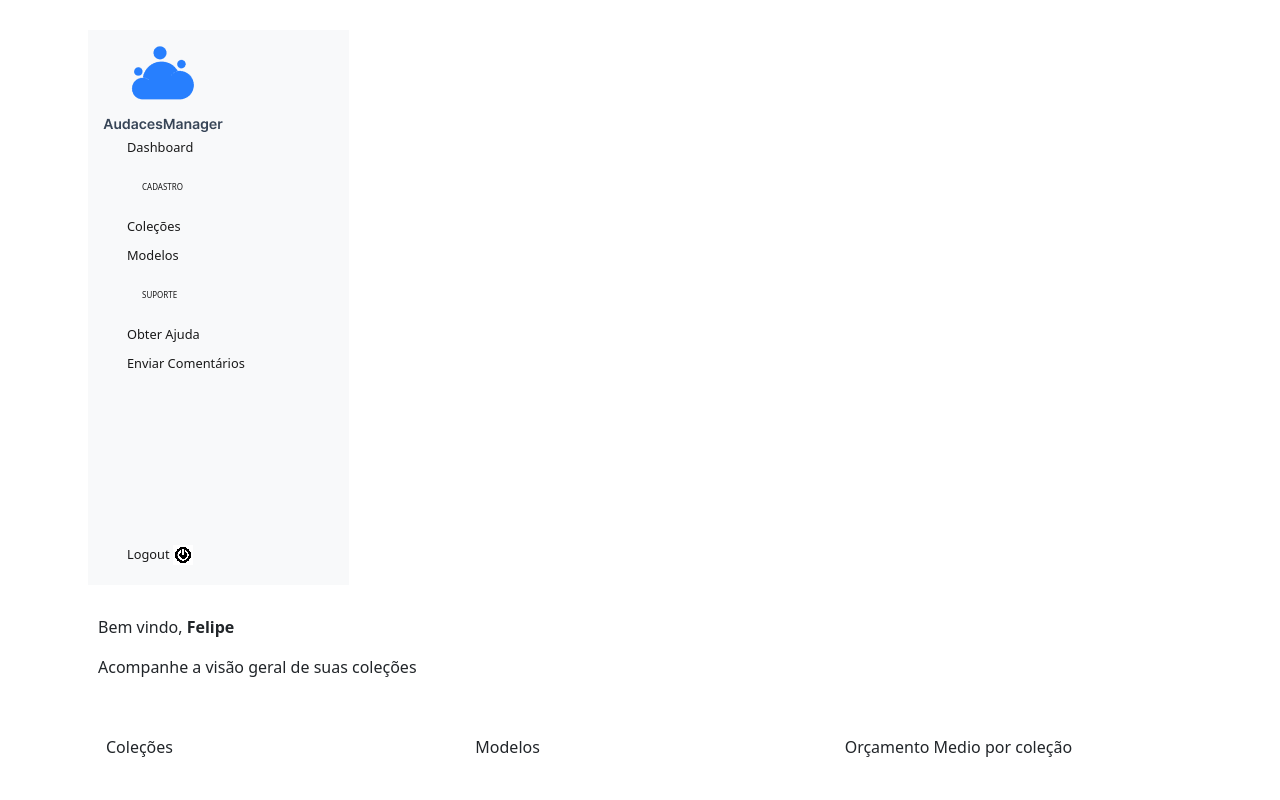
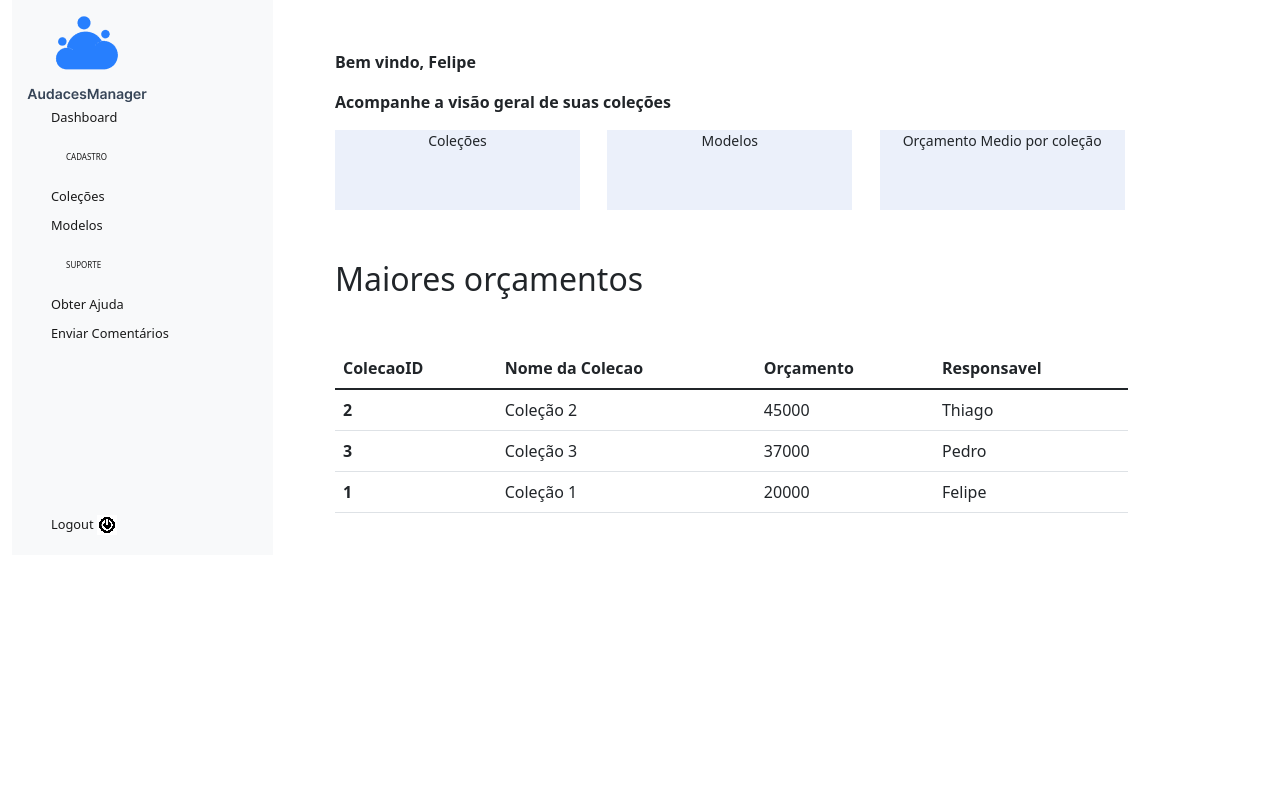
Before and after one commit to feliperi0s/projetoAudaces, an Angular app: page / in a window 1280 px wide. Shown: the top 800 px of the page. Built offline with nearby package versions, Linux system fonts and the light colour scheme; data requests are answered from the project's data file.

Commit message:
Update login.component.scss

```diff
--- a/src/app/components/login/login.component.scss
+++ b/src/app/components/login/login.component.scss
@@ -1,49 +1,35 @@
-div{
-    padding: 10px;
+h1 {
+    padding: 15px;
+    font-size: 1.5em;
 }
 
-button{
-    width: 350px;
-    border-style: none;
+.container {
+    margin: 0px;
+}
+.dentro {
+    width: 75%;
+    margin-top: 50px;
+    padding-left: 50px;
 }
 
-input{
-    width: 340px;
-    border: 1px solid rgba(0, 0, 0, 0.222);
-    border-radius: 5px;
-    padding: 7px;
-}
-#sign{
-    font-size: 1.7em;
-    font-weight: 500;
+.textoPrincipal{
+    font-weight: 700;
 }
 
-.text{
-    font-weight: 700;
-    font-size: 16px;
-    line-height: 19px;
-    color: #989898;
-    font-family: 'Inter', sans-serif;
+.quadrado{
+    background-color:#EBF0FA;
+    text-align: center;
+    font-size: 14px;
+    outline: 50px;
+    width: 245px;
+    height: 80px;
 }
 
-a{
-    text-decoration: none;
-    font-weight: bold;
+.numeros{
+    font-weight: 600;
+    font-size: 24px;
+    line-height: 29px;
 }
-
-.content{
-    background-color: #F2F5FF;
-    min-height: 657px;
+h2{
+    margin: 50px 0px;
 }
-
-#login{
-    background-color: #FFFFFF;
-    width: 480px;
-    height: 407px;
-    border-radius: 8px;
-    box-shadow: 0 0 1em rgba(0, 0, 0, 0.444);
-}
-
-#imagem{
-    margin-top: 30px;
-}
```
